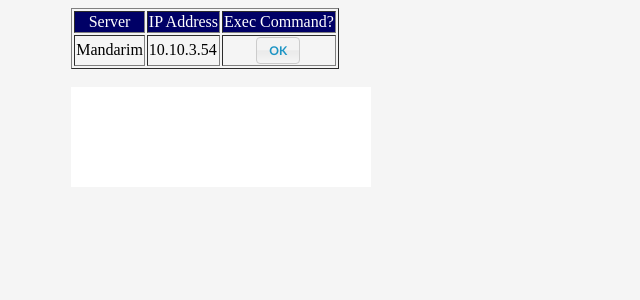
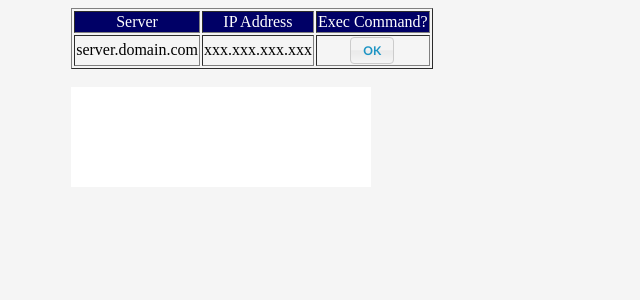
Before and after one commit to rafaelfoster/php-ssh-exec, a PHP site: page / in a window 1280 px wide. Shown: the top 300 px of the page, without its empty margins (0-640 px from the left). Run offline with PHP 8.4, Linux system fonts and the light colour scheme.

Commit message:
correcting some files

```diff
--- a/index.php
+++ b/index.php
@@ -30,8 +30,8 @@
 			<td> Exec Command? </td>
 		</tr>
 		<tr>
-			<td> Mandarim </td>
-			<td> 10.10.3.54 </td>
+			<td> server.domain.com </td>
+			<td> xxx.xxx.xxx.xxx </td>
 			<td align='center'> <input type='button'id='restartOK' value='OK'> </td>
 		</tr>
 	</table>
```
